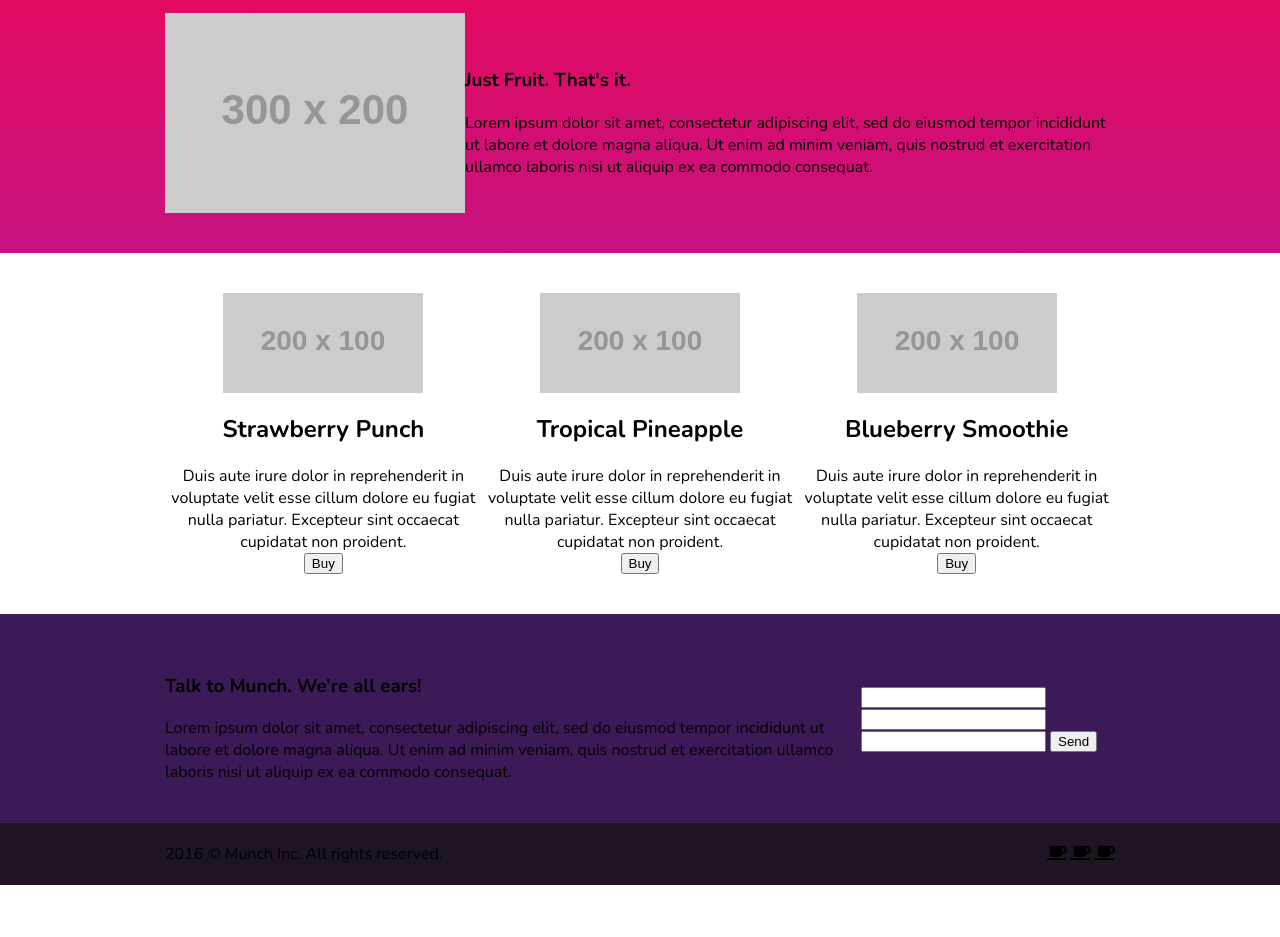
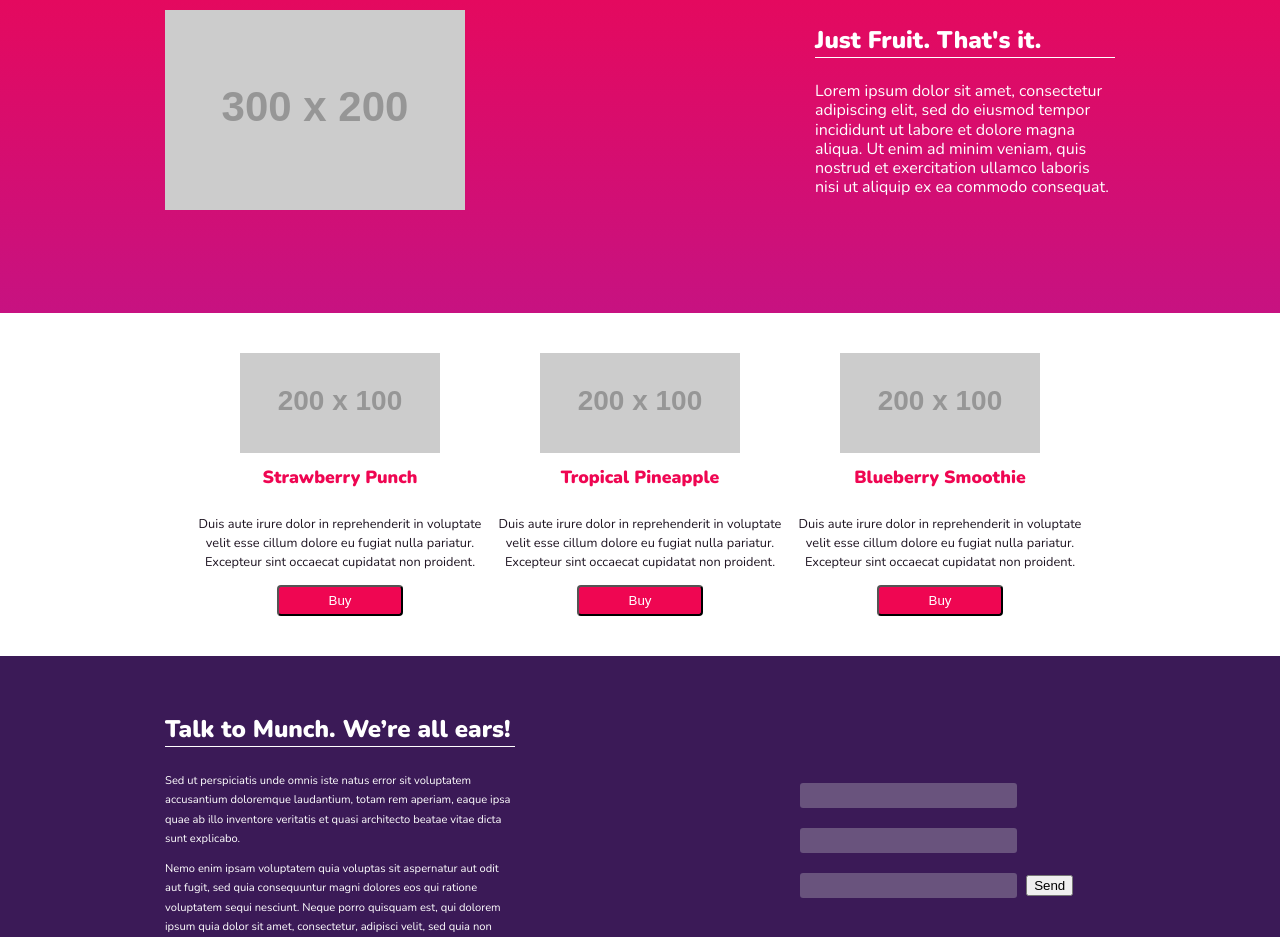
Before and after one commit to smrr723/munch, a website: page app/index.html in a window 1280 px wide. Shown: the part 117-1054 px from the top of the page. Before the commit the page ends 1002 px from the top, so only its background shows below. Drawn offline with nearby package versions, Linux system fonts and the light colour scheme; placeholder pictures from the web are drawn by us.

Commit message:
CSS polishing

```diff
--- a/app/css/style.scss
+++ b/app/css/style.scss
@@ -1,5 +1,5 @@
 // Font Stack
-@import url('https://fonts.googleapis.com/css?family=Nunito:400,700');
+@import url('https://fonts.googleapis.com/css?family=Nunito:400,700,900');
 $primary-font: 'Nunito', sans-serif;
 
 // Colors
@@ -10,7 +10,6 @@ $secondary-two: #3B1A57;
 $secondary-three: #69537D;
 $secondary-four: #1e1422;
 
-
 // Mixins
 @mixin flex-vhc {
   display: flex;
@@ -18,13 +17,46 @@ $secondary-four: #1e1422;
   align-items: center;
 }
 
-p {line-height: 1em;
-  }
-
 // Normalise
 body {
   margin: 0;
   font-family: $primary-font;
+  color: $primary-two;
+}
+
+h1 {
+  font-size: 1.5em;
+  font-weight: 900;
+  border-bottom: 1px $primary-two solid;
+  padding: 0px 0px 7px 0px;
+}
+
+h2 {
+  color: $primary-one;
+  font-size: 1.1em;
+  font-weight: 900;
+}
+
+#logo {
+  font-weight: 900;
+  font-size: 1.8em;
+}
+
+nav ul {
+  list-style: none;
+  display: flex;
+  flex-direction: row;
+}
+
+nav ul li {
+  padding: 0px 0px 0px 20px;
+}
+
+header {
+  margin-bottom: 60px;
+}
+
+aside {line-height: 1.2em;
 }
 
 .container {
@@ -38,30 +70,55 @@ body {
   justify-content: space-between;
 }
 
-section {
-
-}
-
 section#top {
   background: linear-gradient($primary-one, $secondary-one);
   @include flex-vhc;
   flex-direction: column;
-  padding: 10px 0px 40px 0px;
+  padding: 10px 0px 100px 0px;
+}
+
+#main-text {
+  width: 300px;
+}
+
+.container-main {
+  display: flex;
+  flex-direction: row;
+  flex-wrap: wrap;
+  justify-content: space-between;
 }
 
 section#mid {
   display: flex;
   justify-content: center;
   padding: 40px 0px 40px 0px;
+  color: $secondary-four;
+}
+
+.container-mid {
+  flex-wrap: wrap;
+  flex-direction: row;
+  @include flex-vhc;
 }
 
 .product {
   @include flex-vhc;
   flex-direction: column;
+  flex-wrap: wrap;
+  width: 300px;
 }
 
 .product-desc {
   text-align: center;
+  font-size: 0.8em;
+}
+
+.buy-button {
+  background-color: $primary-one;
+  border-radius: 4px;
+  padding: 6px 50px 6px 50px;
+  color: $primary-two;
+  font-weight: 400;
 }
 
 section#bottom {
@@ -71,11 +128,41 @@ section#bottom {
   padding: 40px 0px 40px 0px;
 }
 
+.container-bottom {
+  display: flex;
+  justify-content: space-between;
+}
+
+#contact-desc {
+  width: 350px;
+  font-size: 0.7em;
+}
+
+form {
+  width: 320px;
+}
+
+form input {
+  border-radius: 3px;
+  border: 0px;
+  padding: 5px 20px 5px 20px;
+  margin: 10px 5px 10px 5px;
+  background: $secondary-three;
+}
+
+
+
 footer {
   background-color: $secondary-four;
   @include flex-vhc;
   padding: 20px 0px 20px 0px;
+  color: $secondary-three;
+  font-size: 0.6em;
 }
 .footer-container {
   justify-content: space-between;
 }
+
+.footer-item .fab {
+  padding: 0px 0px 0px 10px;
+}
--- a/app/index.html
+++ b/app/index.html
@@ -28,13 +28,13 @@
   <img src="http://via.placeholder.com/300x200" alt="" id="main-img">
   <aside id="main-text">
     <h1>Just Fruit. That's it.</h1>
-    <div id="main-desc">
+    <div id="main-desc"><p>
       Lorem ipsum dolor sit amet, consectetur
 adipiscing elit, sed do eiusmod tempor
 incididunt ut labore et dolore magna aliqua.
 Ut enim ad minim veniam, quis nostrud et
 exercitation ullamco laboris nisi ut aliquip ex
-ea commodo consequat.
+ea commodo consequat.</p>
     </div>
   </aside>
   </div>
@@ -44,27 +44,27 @@ ea commodo consequat.
   <aside class="product">
     <img src="http://via.placeholder.com/200x100" alt="Munch Bar Strawberry" class="munch-bar">
     <h2>Strawberry Punch</h2>
-    <div class="product-desc">Duis aute irure dolor in reprehenderit in voluptate
+    <div class="product-desc"><p>Duis aute irure dolor in reprehenderit in voluptate
 velit esse cillum dolore eu fugiat nulla pariatur.
-Excepteur sint occaecat cupidatat non proident.</div>
+Excepteur sint occaecat cupidatat non proident.</p></div>
     <button class="buy-button">Buy</button>
   </aside>
 
   <aside class="product">
     <img src="http://via.placeholder.com/200x100" alt="Munch Bar Tropical" class="munch-bar">
     <h2>Tropical Pineapple</h2>
-    <div class="product-desc">Duis aute irure dolor in reprehenderit in voluptate
+    <div class="product-desc"><p>Duis aute irure dolor in reprehenderit in voluptate
 velit esse cillum dolore eu fugiat nulla pariatur.
-Excepteur sint occaecat cupidatat non proident.</div>
+Excepteur sint occaecat cupidatat non proident.</p></div>
     <button class="buy-button">Buy</button>
   </aside>
 
   <aside class="product">
     <img src="http://via.placeholder.com/200x100" alt="Munch Bar Blueberry" class="munch-bar">
     <h2>Blueberry Smoothie</h2>
-    <div class="product-desc">Duis aute irure dolor in reprehenderit in voluptate
+    <div class="product-desc"><p>Duis aute irure dolor in reprehenderit in voluptate
 velit esse cillum dolore eu fugiat nulla pariatur.
-Excepteur sint occaecat cupidatat non proident.</div>
+Excepteur sint occaecat cupidatat non proident.</p></div>
     <button class="buy-button">Buy</button>
   </aside>
 </div>
@@ -73,13 +73,16 @@ Excepteur sint occaecat cupidatat non proident.</div>
   <div class="container container-bottom">
   <aside id="contact-text">
     <h1>Talk to Munch. We’re all ears!</h1>
-    <div id="contact-desc">
-      Lorem ipsum dolor sit amet, consectetur
-adipiscing elit, sed do eiusmod tempor
-incididunt ut labore et dolore magna aliqua.
-Ut enim ad minim veniam, quis nostrud et
-exercitation ullamco laboris nisi ut aliquip ex
-ea commodo consequat.
+    <div id="contact-desc"><p>Sed ut perspiciatis unde omnis iste natus error sit voluptatem accusantium doloremque laudantium, totam rem aperiam,
+eaque ipsa quae ab illo inventore veritatis et quasi architecto
+beatae vitae dicta sunt explicabo.</p>
+<p>
+Nemo enim ipsam voluptatem quia voluptas sit aspernatur aut
+odit aut fugit, sed quia consequuntur magni dolores eos qui
+ratione voluptatem sequi nesciunt. Neque porro quisquam est,
+qui dolorem ipsum quia dolor sit amet, consectetur, adipisci
+velit, sed quia non numquam eius modi tempora incidunt ut
+labore et dolore magnam aliquam quaerat voluptatem.</p>
     </div>
   </aside>
   <form action="">
@@ -94,9 +97,9 @@ ea commodo consequat.
   <div class="container footer-container">
   <div class="footer-item">2016 © Munch Inc. All rights reserved.</div>
   <div class="footer-item">
-    <i class="fas fa-coffee"></i>
-    <i class="fas fa-coffee"></i>
-    <i class="fas fa-coffee"></i>
+    <i class="fab fa-twitter-square fa-2x"></i>
+    <i class="fab fa-facebook fa-2x"></i>
+    <i class="fab fa-medium fa-2x"></i>
   </div>
 </div>
 </footer>
```
Also changed, not shown: app/css/style.css.
